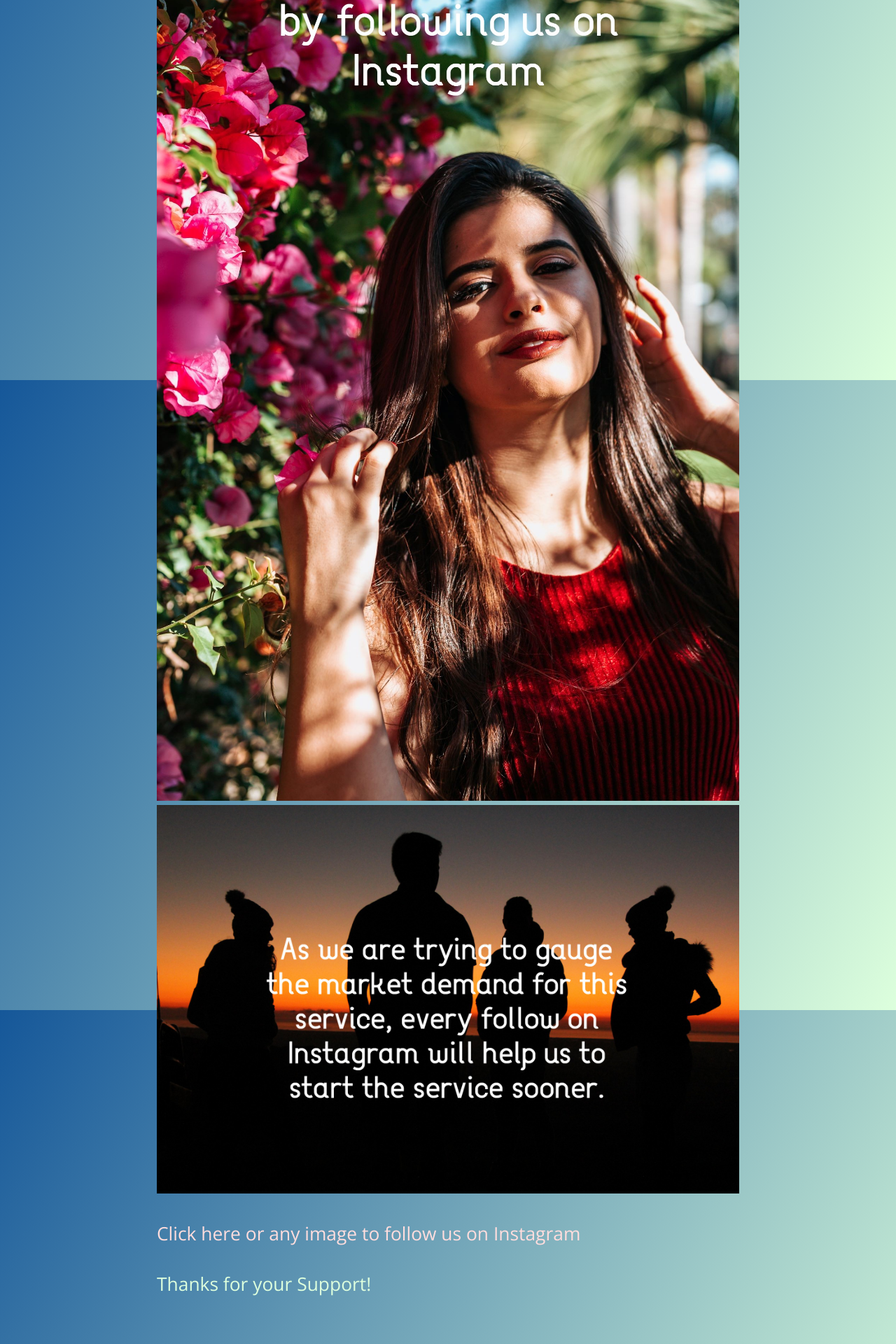
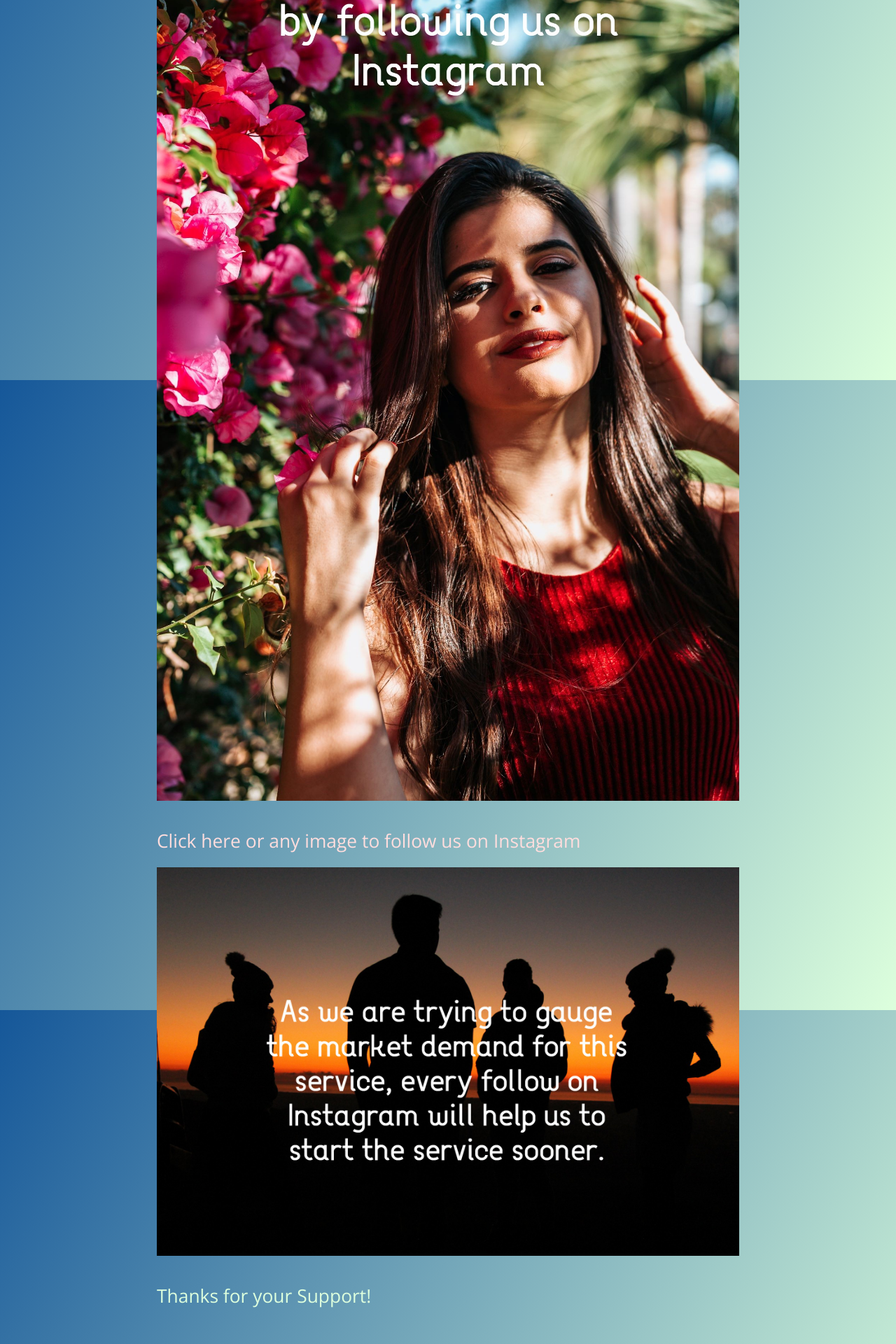
Before and after one commit to picperfect7/picperfect7.github.io, a Jekyll site: the page built from index.md, in a window 1280 px wide. Shown: the part 1257-3177 px from the top of the page at 70% size. Built offline with Jekyll 4.4.1, drawn with Linux system fonts in a browser that asks for light colours; our own code applies the rules of GitHub Pages for plain Markdown files.

```diff
--- a/index.md
+++ b/index.md
@@ -1,7 +1,7 @@
 [![Image of DSLR](/assets/main0.jpg)](https://www.instagram.com/pic_perfect_7/?hl=en)
 [![Image of DSLR](/assets/main1.JPG)](https://www.instagram.com/pic_perfect_7/?hl=en)
 [![Image of people](/assets/portrait3.jpg)](https://www.instagram.com/pic_perfect_7/?hl=en)
+## [Click here or any image to follow us on Instagram](https://www.instagram.com/pic_perfect_7/?hl=en)
 [![Image of DSLR](/assets/main3.jpg)](https://www.instagram.com/pic_perfect_7/?hl=en)
-## [Click here or any image to follow us on Instagram](https://www.instagram.com/pic_perfect_7/?hl=en)
 
 ##  Thanks for your Support!
```
